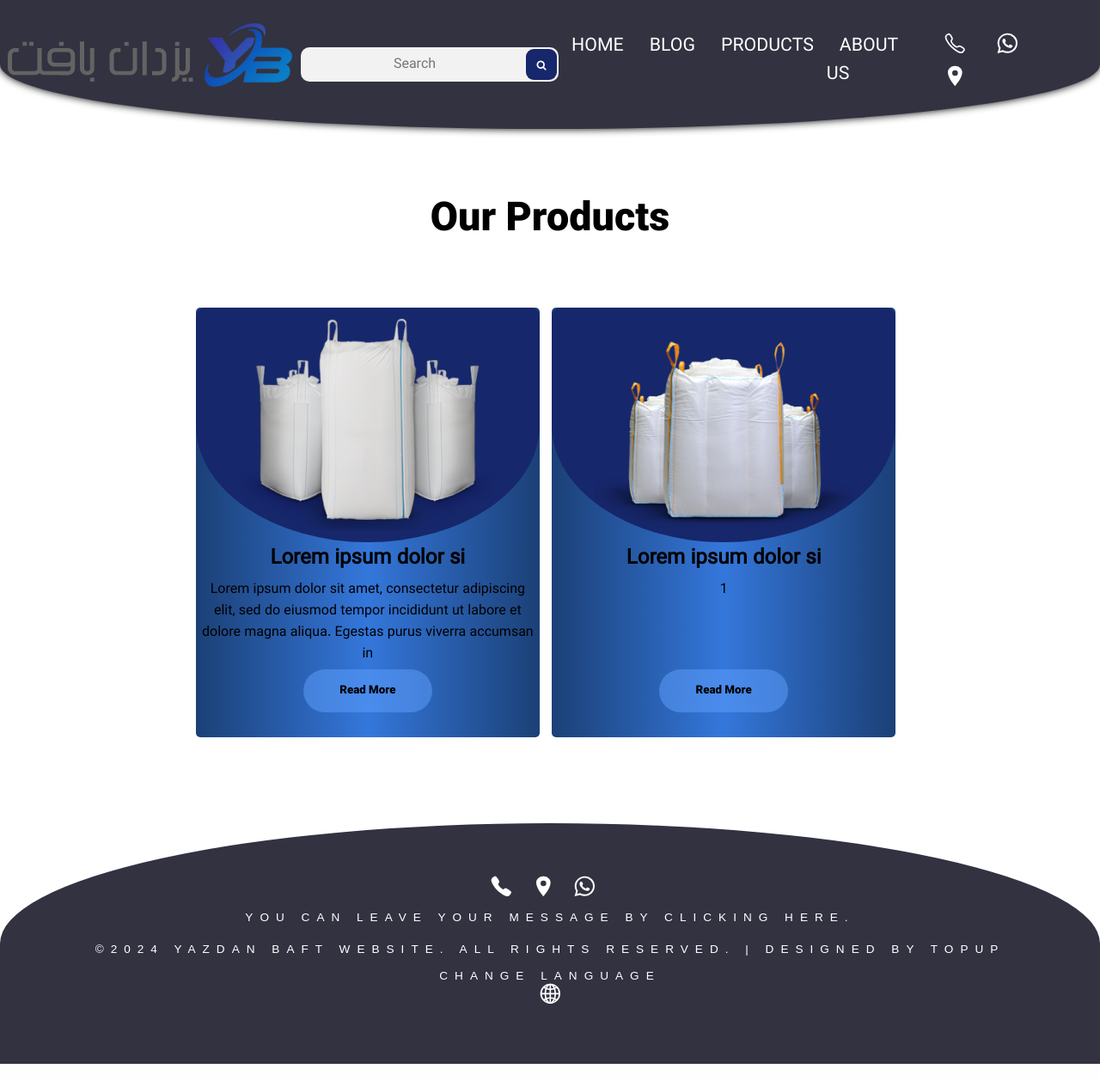
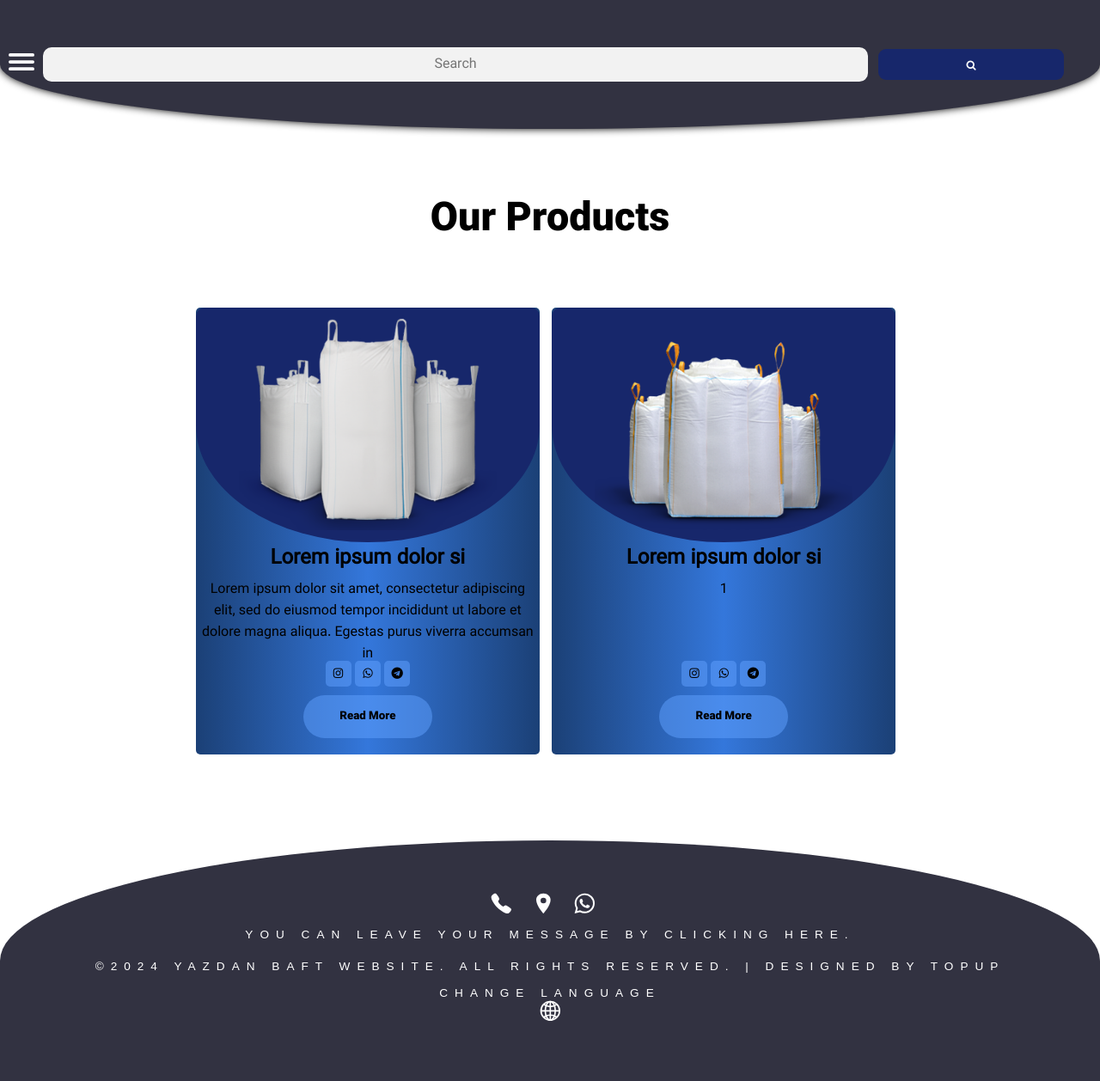
Before and after one commit to yasYZ/YBsite, a Django app: page /1/product/ in a window 1280 px wide. Shown: the whole page at 86% size. Run offline with Django 3.2, Linux system fonts and the light colour scheme; data comes from the database, SQL or seed files in the repository.

Commit message:
2 lang system BackV2.0.0.12

```diff
--- a/YazdanBaft/home/static/css/products.css
+++ b/YazdanBaft/home/static/css/products.css
@@ -16,7 +16,7 @@
     margin-right: 10px;
     display: inline-block;
     width: 400px;
-    height: 500px;
+    height: 520px;
     background: linear-gradient(
          to left,
          rgb(27, 64, 118),
@@ -73,6 +73,19 @@
         margin-right: 0;
     }
 }
+.icon{
+    width: 30px;
+    height: 30px;
+    text-align: center;
+    background-color: rgb(96, 160, 255, 0.507);
+    border: none;
+    border-radius: 5px;
+    transition: .4s;
+}
+.icon:hover{
+    background-color: rgb(0, 102, 255);
+    color: white;
+}
 .btn{
     margin-top: 10px;
     width: 150px;
@@ -81,11 +94,11 @@
     border: none;
     border-radius: 25px;
     background-color: rgb(96, 160, 255, 0.507);
-    transform: .5s;
+    transition: .4s;
 }
 .btn:hover{
-        background-color: rgb(0, 102, 255);
-        color: white;
+    background-color: rgb(0, 102, 255);
+    color: white;
 }
 .sale {
 	position: absolute;
--- a/YazdanBaft/home/static/css/resource.css
+++ b/YazdanBaft/home/static/css/resource.css
@@ -142,7 +142,7 @@ ion-icon:hover {
     background-color: #1b1b1b;
     border-radius: 50%;
 }
-@media screen and (max-width: 1215px) {
+@media screen and (max-width: 1390px) {
     .nav ul {
         display: none;
         position: fixed;
--- a/YazdanBaft/home/templates/En/blog.html
+++ b/YazdanBaft/home/templates/En/blog.html
@@ -30,7 +30,10 @@
                     </div>
                     <h2>{{ item.EN_name }}</h2>
                     <figcaption>{{ item.EN_discription }}</figcaption>
-                    <a href="/en/blog/{{ item.id }}"><button class="btn">Read More</button></a>
+                    <a href="https://www.instagram.com/?url=https://www.yazdanbaft.com/{{ item.id }}" target="_blank" class="class-icon"><button class="icon"><i class="fa fa-instagram"></i></button></a>
+                    <a href="https://api.whatsapp.com/send?text=https://www.yazdanbaft.com/blog/{{ item.id }}" target="_blank" class="class-icon"><button class="icon"><i class="fa fa-whatsapp"></i></button></a>
+                    <a href="https://telegram.me/share/url?url=https://www.yazdanbaft.com/blog/{{ item.id }}" target="_blank" class="class-icon"><button class="icon"><i class="fa fa-telegram"></i></button></a>
+                    <a style="display: block" href="/fa/blog/{{ item.id }}"><button class="btn">Read More</button></a>
                 </figure>
             </article>
         {% endfor %}
--- a/YazdanBaft/home/templates/En/contact-us.html
+++ b/YazdanBaft/home/templates/En/contact-us.html
@@ -28,7 +28,7 @@
             </div>
         {% endfor %}
     {% endif %}
-    {% include "nav.html" %}
+    {% include "En/nav.html" %}
     {% block content %}
     {% endblock %}
     <section id="section-wrapper">
--- a/YazdanBaft/home/templates/En/products.html
+++ b/YazdanBaft/home/templates/En/products.html
@@ -33,7 +33,10 @@
                     </div>
                     <h2>{{ item.EN_name }}</h2>
                     <figcaption>{{ item.EN_discription }}</figcaption>
-                    <a href="/en/product/{{ item.id }}"><button class="btn">Read More</button></a>
+                    <a href="https://www.instagram.com/?url=https://www.yazdanbaft.com/{{ item.id }}" target="_blank" class="class-icon"><button class="icon"><i class="fa fa-instagram"></i></button></a>
+                    <a href="https://api.whatsapp.com/send?text=https://www.yazdanbaft.com/blog/{{ item.id }}" target="_blank" class="class-icon"><button class="icon"><i class="fa fa-whatsapp"></i></button></a>
+                    <a href="https://telegram.me/share/url?url=https://www.yazdanbaft.com/blog/{{ item.id }}" target="_blank" class="class-icon"><button class="icon"><i class="fa fa-telegram"></i></button></a>
+                    <a style="display: block;" href="/en/product/{{ item.id }}"><button class="btn">Read More</button></a>
                 </figure>
             </article>
         {% endfor %}
--- a/YazdanBaft/home/templates/Fa/about_us.html
+++ b/YazdanBaft/home/templates/Fa/about_us.html
@@ -13,7 +13,7 @@
     <link rel="stylesheet" href="/static/css/resource.css">
     <link rel="stylesheet" href="/static/css/about_us.css">
     <link rel="stylesheet" href="https://stackpath.bootstrapcdn.com/font-awesome/4.7.0/css/font-awesome.min.css">
-    <link rel="icon" href=/"static/images/logoyazdan_32x32.ico" type="image/x-icon">
+    <link rel="icon" href="/static/images/logoyazdan_32x32.ico" type="image/x-icon">
 </head>
 <body>
     {% include "Fa/nav.html" %}
--- a/YazdanBaft/home/templates/Fa/blog.html
+++ b/YazdanBaft/home/templates/Fa/blog.html
@@ -29,7 +29,10 @@
                     </div>
                     <h2>{{ item.name }}</h2>
                     <figcaption>{{ item.discription }}</figcaption>
-                    <a href="/fa/blog/{{ item.id }}"><button class="btn">ادامه مطلب</button></a>
+                    <a href="https://www.instagram.com/?url=https://www.yazdanbaft.com/{{ item.id }}" target="_blank" class="class-icon"><button class="icon"><i class="fa fa-instagram"></i></button></a>
+                    <a href="https://api.whatsapp.com/send?text=https://www.yazdanbaft.com/blog/{{ item.id }}" target="_blank" class="class-icon"><button class="icon"><i class="fa fa-whatsapp"></i></button></a>
+                    <a href="https://telegram.me/share/url?url=https://www.yazdanbaft.com/blog/{{ item.id }}" target="_blank" class="class-icon"><button class="icon"><i class="fa fa-telegram"></i></button></a>
+                    <a style="display: block" href="/fa/blog/{{ item.id }}"><button class="btn">ادامه مطلب</button></a>
                 </figure>
             </article>
         {% endfor %}
--- a/YazdanBaft/home/templates/Fa/products.html
+++ b/YazdanBaft/home/templates/Fa/products.html
@@ -32,7 +32,10 @@
                     </div>
                     <h2>{{ item.name }}</h2>
                     <figcaption>{{ item.discription }}</figcaption>
-                    <a href="/fa/product/{{ item.id }}"><button class="btn">ادامه مطلب</button></a>
+                                        <a href="https://www.instagram.com/?url=https://www.yazdanbaft.com/{{ item.id }}" target="_blank" class="class-icon"><button class="icon"><i class="fa fa-instagram"></i></button></a>
+                    <a href="https://api.whatsapp.com/send?text=https://www.yazdanbaft.com/blog/{{ item.id }}" target="_blank" class="class-icon"><button class="icon"><i class="fa fa-whatsapp"></i></button></a>
+                    <a href="https://telegram.me/share/url?url=https://www.yazdanbaft.com/blog/{{ item.id }}" target="_blank" class="class-icon"><button class="icon"><i class="fa fa-telegram"></i></button></a>
+                    <a style="display: block;" href="/en/product/{{ item.id }}"><button class="btn">ادامه مطلب</button></a>
                 </figure>
             </article>
         {% endfor %}
```
Also changed, not shown: YazdanBaft/home/static/css/blog.css (+16 -0 lines), YazdanBaft/home/static/css/contactus.css (+4 -4 lines).
